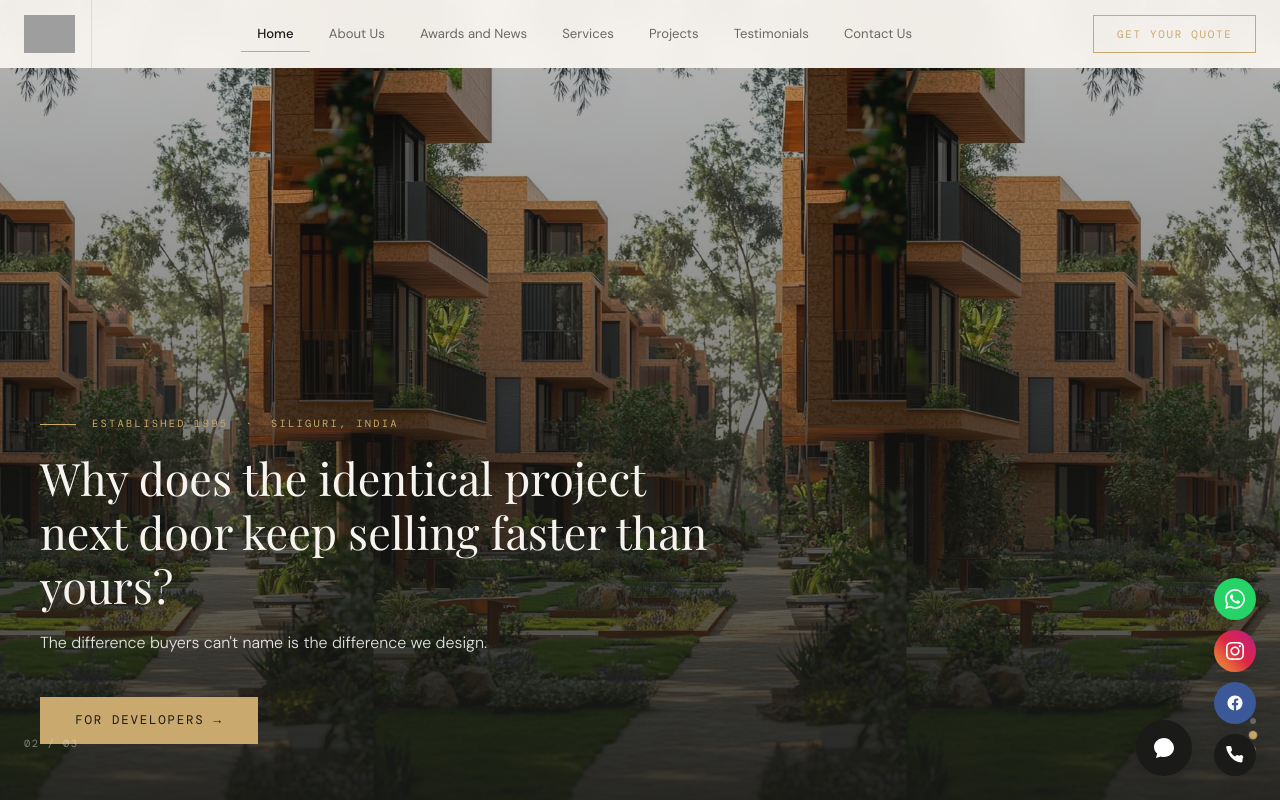
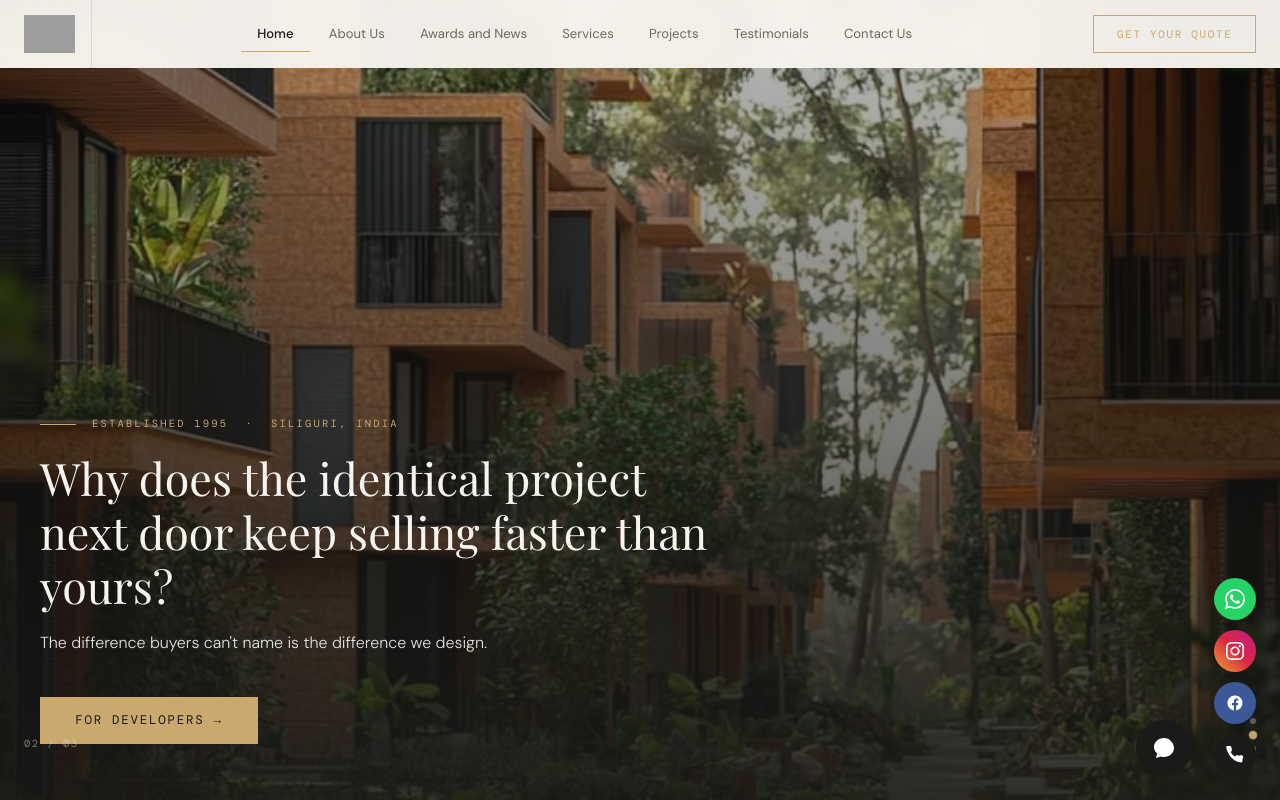
Before and after one commit to ShreyaSinghal12/rsd-website, a React (Vite) app: page / in a window 1280 px wide. Shown: the top 800 px of the page. Built offline with nearby package versions, Linux system fonts and the light colour scheme; grey boxes are pictures that could not be loaded; a web font is replaced by a local one.

Commit message:
Fix hero image repeating

```diff
--- a/src/pages/Home.jsx
+++ b/src/pages/Home.jsx
@@ -275,8 +275,8 @@ export default function Home() {
       {/* ── HERO ── */}
       <section id="hero" style={{ height: '100svh', position: 'relative', overflow: 'hidden' }}>
         {heroSlides.map((s, i) => (
-          <div key={i} style={{ position: 'absolute', inset: 0, backgroundImage: `url(${s.img})`, backgroundSize: 'contain',
-backgroundPosition: s.pos || 'center',backgroundrepeat: 'no-repeat',opacity: slide === i ? 1 : 0, transition: 'opacity 1.4s ease' }}>
+          <div key={i} style={{ position: 'absolute', inset: 0, backgroundImage: `url(${s.img})`, backgroundSize: 'cover',
+backgroundPosition: s.pos || 'center',backgroundRepeat: 'no-repeat',opacity: slide === i ? 1 : 0, transition: 'opacity 1.4s ease' }}>
             <div style={{ position: 'absolute', inset: 0, background: 'linear-gradient(to top, rgba(26,26,24,0.88) 0%, rgba(26,26,24,0.55) 50%, rgba(26,26,24,0.3) 100%)' }} />
           </div>
         ))}
```
